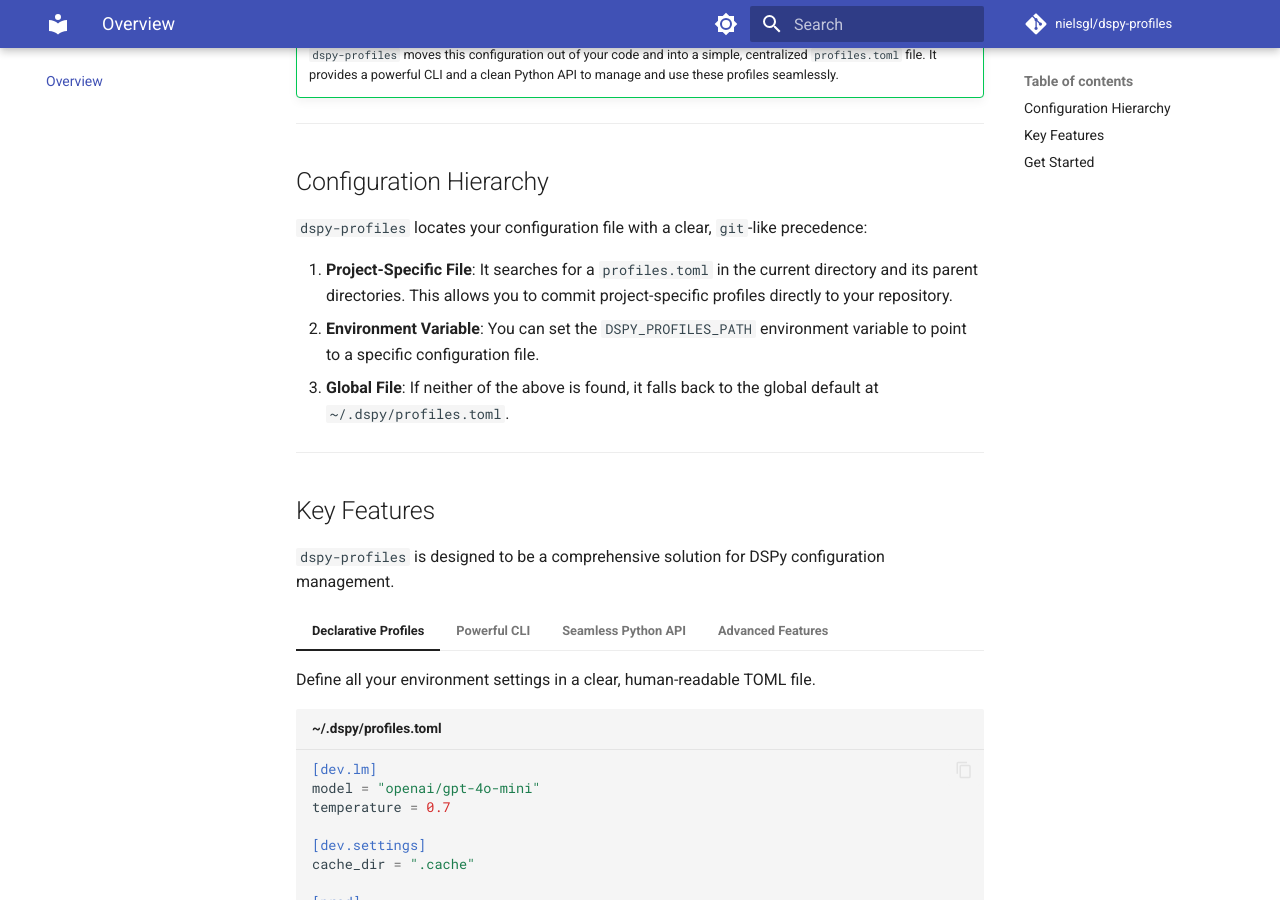
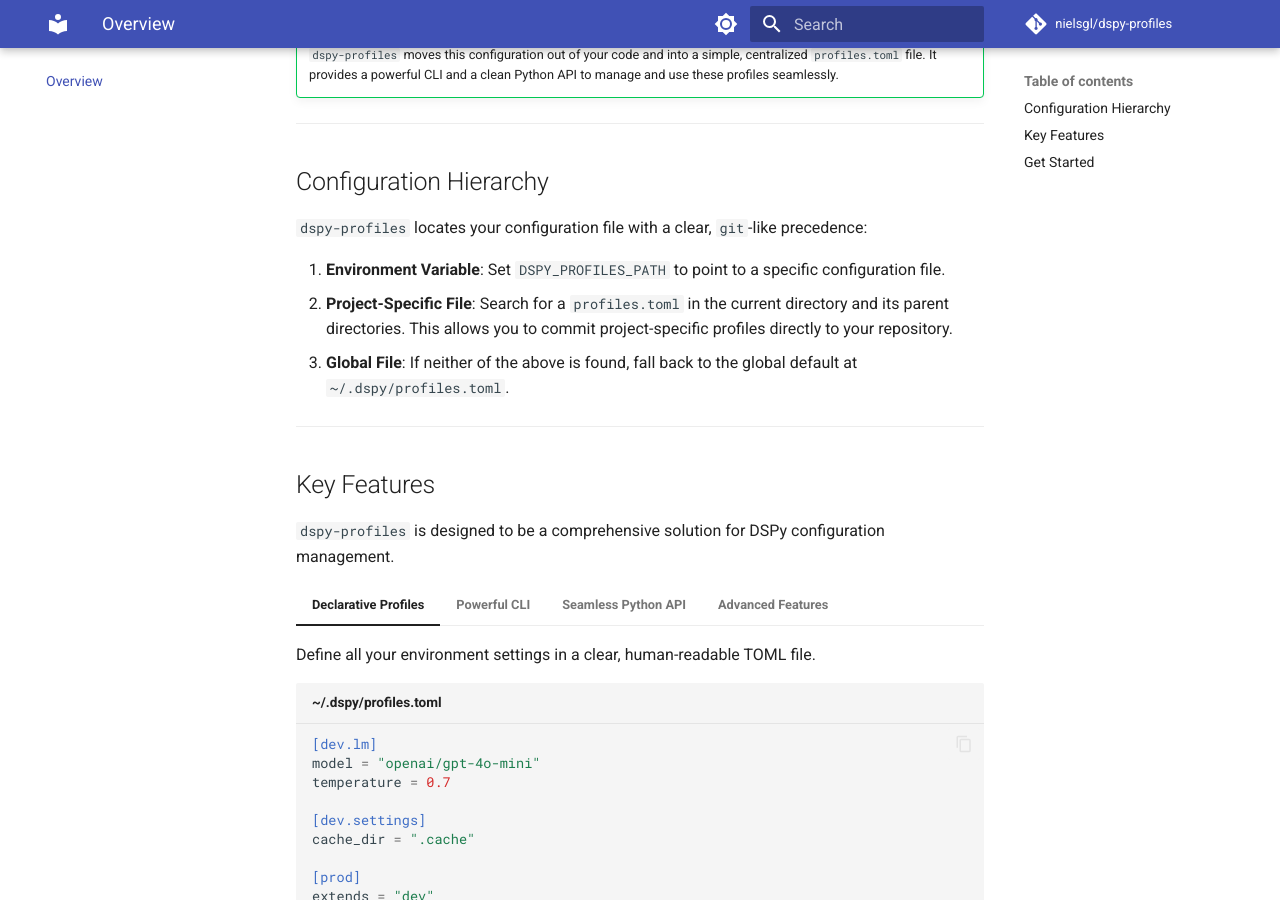
Before and after one commit to nielsgl/dspy-profiles, an MkDocs documentation site: the page built from docs/index.md, in a window 1280 px wide and 900 px high, scrolled down 643 px. Built offline with MkDocs 1.6.1 and Material for MkDocs 9.7.7, drawn with Linux system fonts in a browser that asks for light colours; comment, search, counter and statistics services are not loaded.

Commit message:
docs: 📝 clarify config discovery precedence (env > local > global) in index and quickstart

```diff
--- a/docs/index.md
+++ b/docs/index.md
@@ -25,9 +25,9 @@
 
 `dspy-profiles` locates your configuration file with a clear, `git`-like precedence:
 
-1.  **Project-Specific File**: It searches for a `profiles.toml` in the current directory and its parent directories. This allows you to commit project-specific profiles directly to your repository.
-2.  **Environment Variable**: You can set the `DSPY_PROFILES_PATH` environment variable to point to a specific configuration file.
-3.  **Global File**: If neither of the above is found, it falls back to the global default at `~/.dspy/profiles.toml`.
+1.  **Environment Variable**: Set `DSPY_PROFILES_PATH` to point to a specific configuration file.
+2.  **Project-Specific File**: Search for a `profiles.toml` in the current directory and its parent directories. This allows you to commit project-specific profiles directly to your repository.
+3.  **Global File**: If neither of the above is found, fall back to the global default at `~/.dspy/profiles.toml`.
 
 ---
 
```
Also changed, not shown: docs/quickstart.md (+2 -2 lines).
